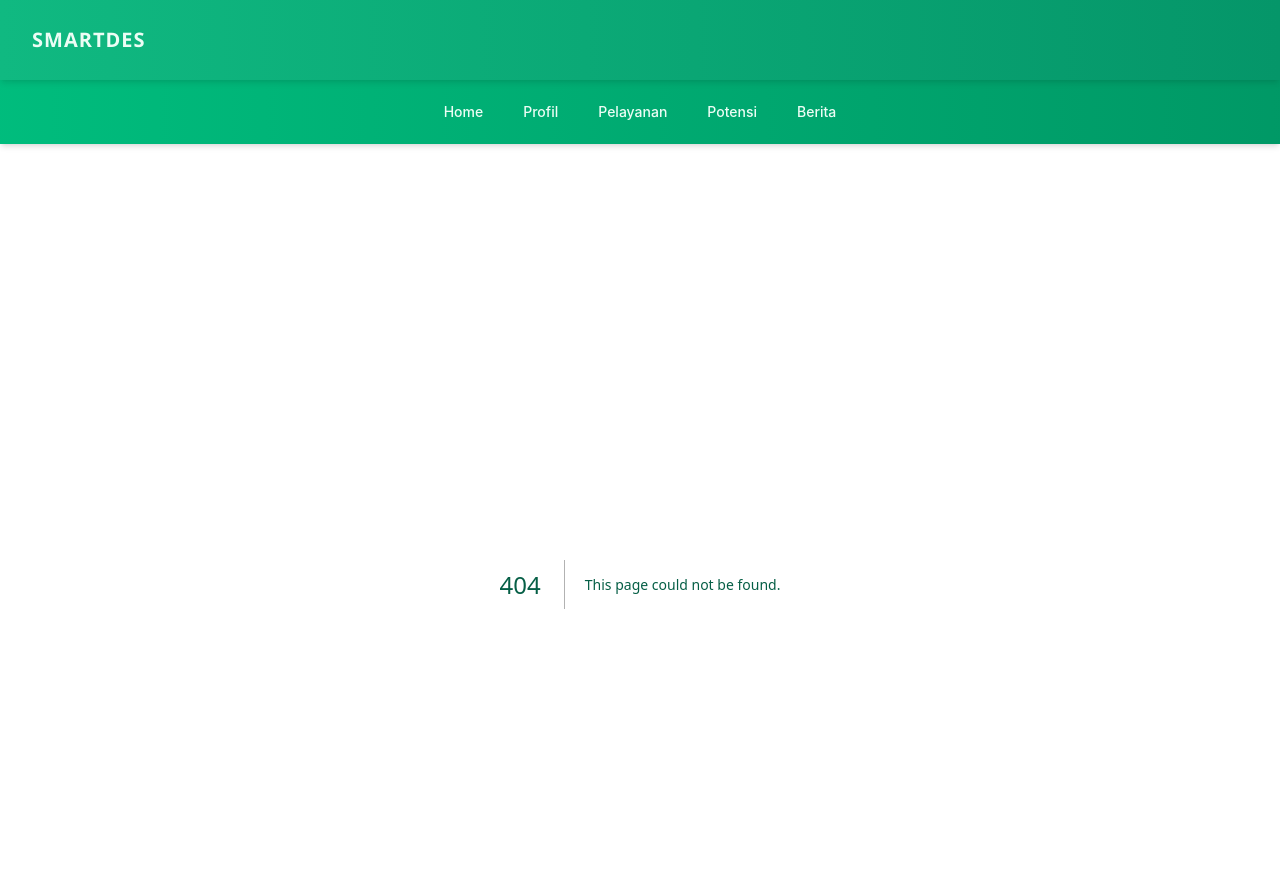
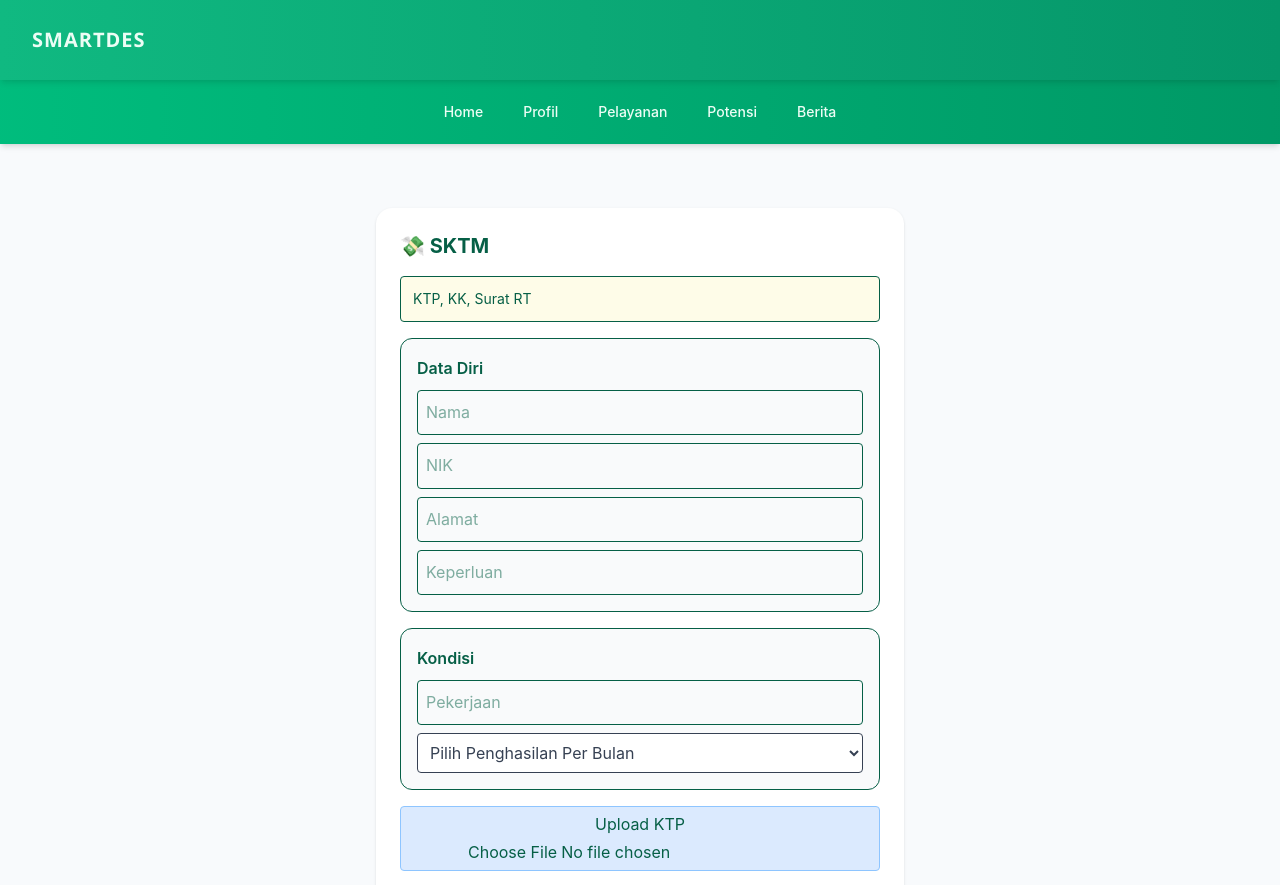
Before and after one commit to muhammadarlianoscar-uti/TA-WEB-24-SEMBADE, a Next.js app in the folder my-app/: page /pelayanan/sktm in a window 1280 px wide. Before the commit this address had no page. Shown: the top 885 px of the page. Built offline with nearby package versions, Linux system fonts and the light colour scheme.

Commit message:
umam : membuat form sktm

```diff
--- /dev/null
+++ b/my-app/app/pelayanan/sktm/page.tsx
@@ -0,0 +1,99 @@
+"use client"
+import { useState } from "react"
+
+export default function SKTMPage() {
+  const [data, setData] = useState({
+    name: "",
+    nik: "",
+    address: "",
+    job: "",
+    income: ""
+  })
+
+  const [file, setFile] = useState<File | null>(null)
+
+  const handleChange = (e: any) => {
+    setData({ ...data, [e.target.name]: e.target.value })
+  }
+
+  const handleFile = (e: any) => {
+    setFile(e.target.files[0])
+  }
+
+  return (
+    <div className="p-6 max-w-xl mx-auto">
+
+      <div className="bg-white p-6 rounded-2xl shadow">
+
+        <h1 className="text-xl font-bold mb-4">💸 SKTM</h1>
+
+        <div className="bg-yellow-50 border p-3 rounded mb-4 text-sm">
+          KTP, KK, Surat RT
+        </div>
+
+        <div className="bg-gray-50 border p-4 rounded-xl mb-4">
+          <p className="font-semibold mb-2">Data Diri</p>
+
+          <input name="name" onChange={handleChange} placeholder="Nama"
+            className="w-full border p-2 rounded mb-2" />
+
+          <input name="nik" onChange={handleChange} placeholder="NIK"
+            className="w-full border p-2 rounded mb-2" />
+
+          <input name="address" onChange={handleChange} placeholder="Alamat"
+            className="w-full border p-2 rounded" />
+
+          <input name="purpose" onChange={handleChange} placeholder="Keperluan"
+            className="w-full border p-2 mt-2 rounded" />
+        </div>
+
+<div className="bg-gray-50 border p-4 rounded-xl mb-4">
+  <p className="font-semibold mb-2">Kondisi</p>
+
+  {/* Input Pekerjaan */}
+  <input
+    name="job"
+    value={data.job}
+    onChange={handleChange}
+    placeholder="Pekerjaan"
+    className="w-full border p-2 rounded mb-2"
+  />
+
+  {/* Dropdown Penghasilan */}
+  <select
+    name="income"
+    value={data.income}
+    onChange={handleChange}
+    className="w-full border p-2 rounded bg-white text-gray-700"
+    required
+  >
+    <option value="">Pilih Penghasilan Per Bulan</option>
+    <option value="< 1jt">Kurang dari Rp 1.000.000</option>
+    <option value="1jt - 2jt">Rp 1.000.000 - Rp 2.000.000</option>
+    <option value="2jt - 3jt">Rp 2.000.000 - Rp 3.000.000</option>
+    <option value="3jt - 5jt">Rp 3.000.000 - Rp 5.000.000</option>
+    <option value="> 5jt">Lebih dari Rp 5.000.000</option>
+  </select>
+</div>
+
+        <div className="bg-blue-100 border border-blue-300 p-1 rounded text-center mb-4">
+          <p>Upload KTP</p>
+          <input type="file" onChange={handleFile} />
+        </div>
+        <div className="bg-blue-100 border border-blue-300 p-1 rounded text-center mb-4">
+          <p>Upload KK</p>
+          <input type="file" onChange={handleFile} />
+        </div>
+        <div className="bg-blue-100 border border-blue-300 p-1 rounded text-center mb-4">
+          <p>Upload Surat RT</p>
+          <input type="file" onChange={handleFile} />
+        </div>
+
+        <button className="w-full bg-green-600 text-white p-3 rounded-xl">
+          Kirim
+        </button>
+
+      </div>
+    </div>
+  )
+}
```
